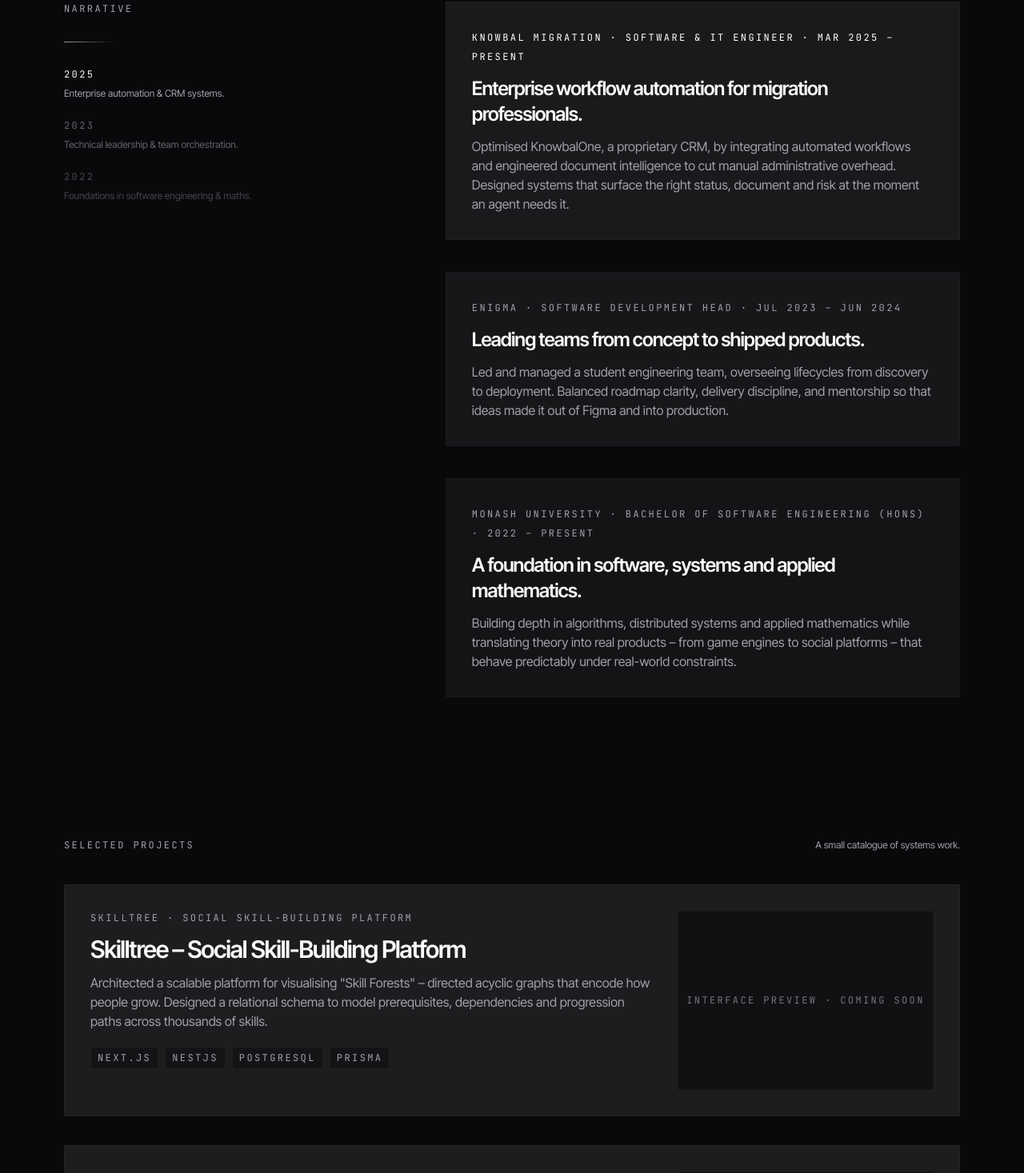
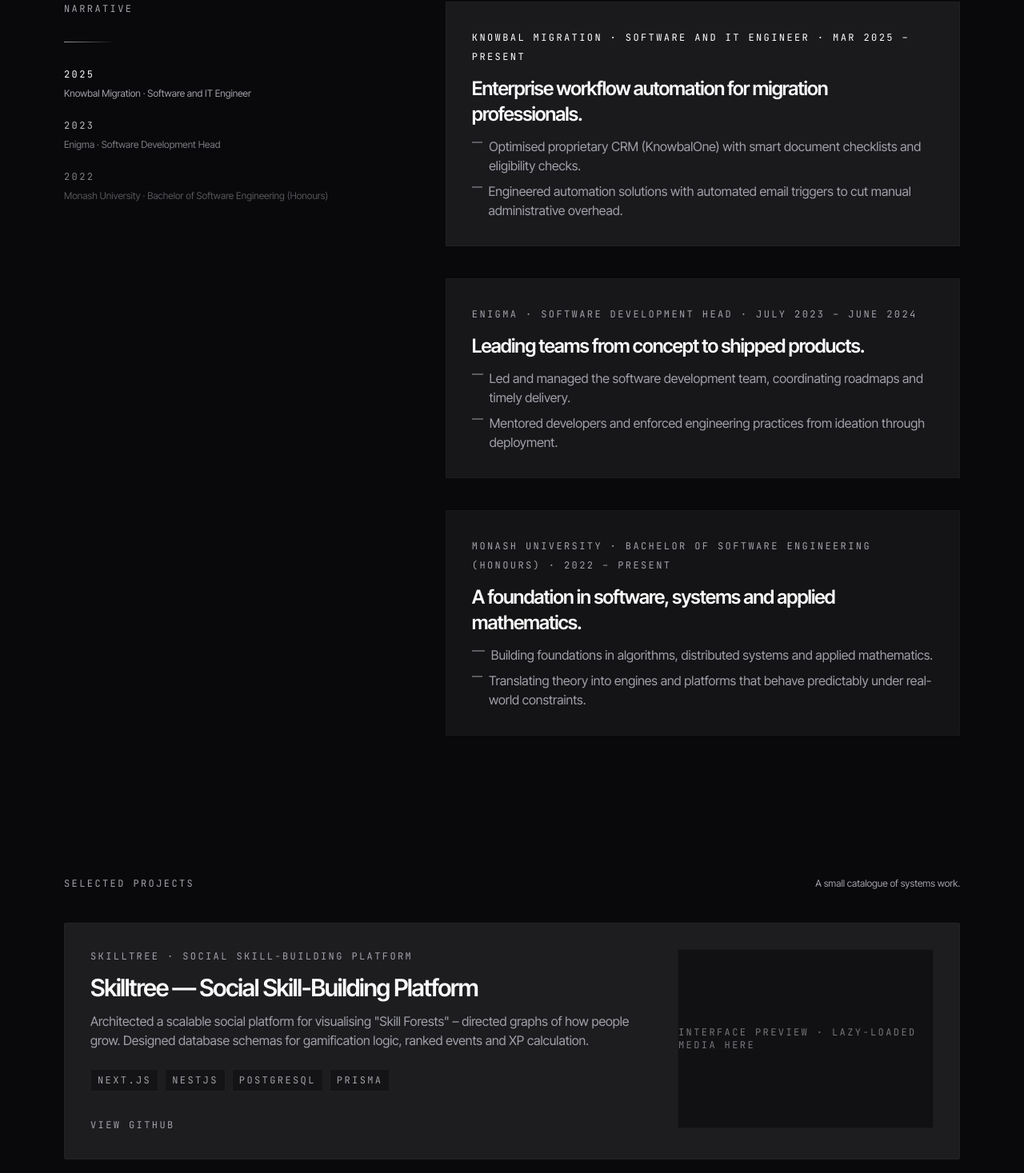
Before and after one commit to rithikreddy680/planned-port, a Next.js app in the folder apps/web/: page / in a window 1280 px wide. Shown: the part 878-2345 px from the top of the page at 80% size. Built offline with nearby package versions, Linux system fonts and the light colour scheme.

Commit message:
Update dependencies and remove unused not-found page
- Added `zustand` version 5.0.11 to `package.json` and updated `pnpm-lock.yaml`.
- Removed the `_not-found` page and its associated references from the build.
- Updated webpack runtime hash for build consistency.

```diff
--- a/apps/web/app/globals.css
+++ b/apps/web/app/globals.css
@@ -48,6 +48,12 @@
   background-color: hsl(var(--background));
   color: hsl(var(--foreground));
   font-family: var(--font-sans);
+  transition: background-color 500ms ease-in-out, color 500ms ease-in-out;
+  scrollbar-width: none;
+}
+
+body::-webkit-scrollbar {
+  display: none;
 }
 
 h1,
--- a/apps/web/app/layout.tsx
+++ b/apps/web/app/layout.tsx
@@ -7,8 +7,9 @@
 import { CvButton } from "@/components/ui/cv-button";
 
 export const metadata: Metadata = {
-  title: "Rithik Reddy | Portfolio",
-  description: "Building Scalable Logic."
+  title: "Rithik Reddy | Full Stack Software Engineer",
+  description:
+    "Portfolio of Rithik Reddy, a Software Engineering student at Monash University specialising in scalable logic, Next.js and SAP S/4HANA."
 };
 
 export default function RootLayout({
@@ -17,7 +18,7 @@
   children: React.ReactNode;
 }) {
   return (
-    <html lang="en" className={`${sans.variable} ${mono.variable}`}>
+    <html lang="en" className={`dark ${sans.variable} ${mono.variable}`}>
       <body className="min-h-screen bg-background text-foreground antialiased">
         <SmoothScroll>
           <div className="relative min-h-screen overflow-hidden">
--- a/apps/web/components/sections/narrative.tsx
+++ b/apps/web/components/sections/narrative.tsx
@@ -1,8 +1,13 @@
 'use client';
+
+import { experiences } from "@/lib/content";
 
 export function NarrativeSection() {
   return (
-    <section className="relative min-h-screen px-6 py-20 md:px-12 lg:px-20">
+    <section
+      id="experience"
+      className="relative min-h-screen px-6 py-20 md:px-12 lg:px-20"
+    >
       <div className="mx-auto max-w-6xl grid gap-12 md:grid-cols-[minmax(0,0.4fr)_minmax(0,0.6fr)]">
         {/* Sticky timeline */}
         <aside className="relative">
@@ -11,68 +16,62 @@
             <div className="h-px w-16 bg-gradient-to-r from-foreground/60 to-transparent" />
 
             <div className="space-y-6 text-xs text-muted-foreground">
-              <div className="space-y-2">
-                <p className="mono-label text-foreground">2025</p>
-                <p>Enterprise automation & CRM systems.</p>
-              </div>
-              <div className="space-y-2 opacity-60">
-                <p className="mono-label">2023</p>
-                <p>Technical leadership & team orchestration.</p>
-              </div>
-              <div className="space-y-2 opacity-40">
-                <p className="mono-label">2022</p>
-                <p>Foundations in software engineering & maths.</p>
-              </div>
+              {experiences.map((exp, index) => (
+                <div
+                  key={exp.company}
+                  className={`space-y-2 ${
+                    index === 0 ? "opacity-100" : index === 1 ? "opacity-75" : "opacity-50"
+                  }`}
+                >
+                  <p className="mono-label text-foreground">
+                    {exp.period.split("–")[0].trim().split(" ").pop()}
+                  </p>
+                  <p>
+                    {exp.company} · {exp.role}
+                  </p>
+                </div>
+              ))}
             </div>
           </div>
         </aside>
 
-        {/* Scrolling cards – static content for now, GSAP scroll effects to come */}
         <div className="space-y-10">
-          <article className="border border-border/60 bg-card/60 px-6 py-6 md:px-8 md:py-8 text-sm md:text-base">
-            <p className="mono-label mb-3 text-accent">
-              KNOWBAL MIGRATION · SOFTWARE & IT ENGINEER · MAR 2025 – PRESENT
-            </p>
-            <h2 className="mb-3 text-xl md:text-2xl font-semibold tracking-tightest">
-              Enterprise workflow automation for migration professionals.
-            </h2>
-            <p className="text-muted-foreground">
-              Optimised KnowbalOne, a proprietary CRM, by integrating automated
-              workflows and engineered document intelligence to cut manual
-              administrative overhead. Designed systems that surface the right
-              status, document and risk at the moment an agent needs it.
-            </p>
-          </article>
-
-          <article className="border border-border/40 bg-card/50 px-6 py-6 md:px-8 md:py-8 text-sm md:text-base">
-            <p className="mono-label mb-3 text-muted-foreground">
-              ENIGMA · SOFTWARE DEVELOPMENT HEAD · JUL 2023 – JUN 2024
-            </p>
-            <h2 className="mb-3 text-xl md:text-2xl font-semibold tracking-tightest">
-              Leading teams from concept to shipped products.
-            </h2>
-            <p className="text-muted-foreground">
-              Led and managed a student engineering team, overseeing lifecycles
-              from discovery to deployment. Balanced roadmap clarity, delivery
-              discipline, and mentorship so that ideas made it out of Figma and
-              into production.
-            </p>
-          </article>
-
-          <article className="border border-border/30 bg-card/40 px-6 py-6 md:px-8 md:py-8 text-sm md:text-base">
-            <p className="mono-label mb-3 text-muted-foreground">
-              MONASH UNIVERSITY · BACHELOR OF SOFTWARE ENGINEERING (HONS) · 2022 – PRESENT
-            </p>
-            <h2 className="mb-3 text-xl md:text-2xl font-semibold tracking-tightest">
-              A foundation in software, systems and applied mathematics.
-            </h2>
-            <p className="text-muted-foreground">
-              Building depth in algorithms, distributed systems and applied
-              mathematics while translating theory into real products – from
-              game engines to social platforms – that behave predictably under
-              real-world constraints.
-            </p>
-          </article>
+          {experiences.map((exp, index) => (
+            <article
+              key={exp.company}
+              className={`border px-6 py-6 md:px-8 md:py-8 text-sm md:text-base ${
+                index === 0
+                  ? "border-border/60 bg-card/60"
+                  : index === 1
+                  ? "border-border/40 bg-card/50"
+                  : "border-border/30 bg-card/40"
+              }`}
+            >
+              <p
+                className={`mono-label mb-3 ${
+                  index === 0 ? "text-accent" : "text-muted-foreground"
+                }`}
+              >
+                {exp.company.toUpperCase()} · {exp.role.toUpperCase()} ·{" "}
+                {exp.period.toUpperCase()}
+              </p>
+              <h2 className="mb-3 text-xl md:text-2xl font-semibold tracking-tightest">
+                {index === 0
+                  ? "Enterprise workflow automation for migration professionals."
+                  : index === 1
+                  ? "Leading teams from concept to shipped products."
+                  : "A foundation in software, systems and applied mathematics."}
+              </h2>
+              <ul className="space-y-2 text-muted-foreground">
+                {exp.achievements.map((item) => (
+                  <li key={item} className="flex gap-2">
+                    <span className="mt-[6px] h-[2px] w-4 bg-muted-foreground/50" />
+                    <span>{item}</span>
+                  </li>
+                ))}
+              </ul>
+            </article>
+          ))}
         </div>
       </div>
     </section>
--- a/apps/web/components/sections/projects.tsx
+++ b/apps/web/components/sections/projects.tsx
@@ -1,8 +1,13 @@
 'use client';
+
+import { projects } from "@/lib/content";
 
 export function ProjectsSection() {
   return (
-    <section className="relative min-h-screen px-6 py-24 md:px-12 lg:px-20">
+    <section
+      id="projects"
+      className="relative min-h-screen px-6 py-24 md:px-12 lg:px-20"
+    >
       <div className="mx-auto max-w-6xl">
         <header className="mb-10 flex items-baseline justify-between">
           <p className="mono-label text-muted-foreground">SELECTED PROJECTS</p>
@@ -11,11 +16,10 @@
           </p>
         </header>
 
-        {/* Placeholder stacked cards – pinning + GSAP will refine this later */}
         <div className="relative space-y-6">
-          {PROJECTS.map((project, index) => (
+          {projects.map((project, index) => (
             <article
-              key={project.title}
+              key={project.id}
               className="relative rounded-md border border-border/60 bg-card/70 px-6 py-6 md:px-8 md:py-8 overflow-hidden"
               style={{
                 transform: `translateY(${index * 12}px)`
@@ -23,16 +27,18 @@
             >
               <div className="flex flex-col gap-6 md:flex-row md:items-start">
                 <div className="flex-1 space-y-3">
-                  <p className="mono-label text-muted-foreground">{project.badge}</p>
+                  <p className="mono-label text-muted-foreground">
+                    {project.title.toUpperCase()} · {project.subtitle.toUpperCase()}
+                  </p>
                   <h2 className="text-2xl md:text-3xl font-semibold tracking-tightest">
-                    {project.title}
+                    {project.title} — {project.subtitle}
                   </h2>
                   <p className="text-muted-foreground text-sm md:text-base">
                     {project.description}
                   </p>
 
-                  <div className="flex flex-wrap gap-2 pt-2">
-                    {project.stack.map((tag) => (
+                  <div className="flex flex-wrap gap-2 pt-3">
+                    {project.techStack.map((tag) => (
                       <span
                         key={tag}
                         className="mono-label rounded-sm border border-border/60 bg-background/40 px-2 py-1 text-[0.6rem] text-muted-foreground transition-colors hover:border-accent hover:text-foreground"
@@ -41,12 +47,26 @@
                       </span>
                     ))}
                   </div>
+
+                  {project.githubUrl && (
+                    <div className="pt-4">
+                      <a
+                        href={project.githubUrl}
+                        target="_blank"
+                        rel="noreferrer"
+                        className="mono-label inline-flex items-center gap-2 border-b border-transparent text-[0.7rem] text-muted-foreground transition-colors hover:border-muted-foreground hover:text-foreground"
+                      >
+                        VIEW GITHUB
+                      </a>
+                    </div>
+                  )}
                 </div>
 
                 <div className="relative h-40 w-full overflow-hidden rounded-sm border border-border/40 bg-background/60 md:h-56 md:w-80">
                   <div className="absolute inset-0 flex items-center justify-center text-xs tracking-wide text-muted-foreground/70">
-                    {/* Placeholder – will be replaced with video / GIF on hover */}
-                    <span className="mono-label">INTERFACE PREVIEW · COMING SOON</span>
+                    <span className="mono-label">
+                      INTERFACE PREVIEW · LAZY-LOADED MEDIA HERE
+                    </span>
                   </div>
                 </div>
               </div>
@@ -57,27 +77,3 @@
     </section>
   );
 }
-
-const PROJECTS = [
-  {
-    badge: "SKILLTREE · SOCIAL SKILL-BUILDING PLATFORM",
-    title: "Skilltree – Social Skill-Building Platform",
-    stack: ["Next.js", "NestJS", "PostgreSQL", "Prisma"],
-    description:
-      "Architected a scalable platform for visualising \"Skill Forests\" – directed acyclic graphs that encode how people grow. Designed a relational schema to model prerequisites, dependencies and progression paths across thousands of skills."
-  },
-  {
-    badge: "SANTORINI · GAME ENGINE",
-    title: "Santorini – Real-Time Turn Constraint System",
-    stack: ["Java", "Swing", "Design Patterns"],
-    description:
-      "Implemented a turn-based engine that models the Santorini board game with support for \"God Powers\" that override base rules via Factory and Visitor patterns, enabling complex rule composition without sacrificing clarity."
-  },
-  {
-    badge: "KNOWBALONE · CRM AUTOMATION",
-    title: "KnowbalOne – Enterprise Workflow Automation",
-    stack: ["CRM", "Automation", "Integrations"],
-    description:
-      "Built document checklists, eligibility checkers and automation rails that keep casework in sync across stakeholders, reducing manual follow-up and surfacing risks before they become blockers."
-  }
-];
--- a/apps/web/components/ui/theme-toggle.tsx
+++ b/apps/web/components/ui/theme-toggle.tsx
@@ -1,23 +1,20 @@
 'use client';
 
-import { useEffect, useState } from "react";
+import { useEffect } from "react";
+import { useThemeStore } from "@/hooks/use-theme-store";
 
 type Theme = "dark" | "light";
 
 export function ThemeToggle() {
-  const [theme, setTheme] = useState<Theme>("dark");
+  const theme = useThemeStore((s) => s.theme);
+  const setTheme = useThemeStore((s) => s.setTheme);
 
   useEffect(() => {
-    const stored = window.localStorage.getItem("rr-theme");
-    if (stored === "light" || stored === "dark") {
-      applyTheme(stored);
-      setTheme(stored);
-      return;
-    }
-    // default to dark / Digital Noir
-    applyTheme("dark");
-    setTheme("dark");
-  }, []);
+    const stored = window.localStorage.getItem("rr-theme") as Theme | null;
+    const initial: Theme = stored === "light" || stored === "dark" ? stored : "dark";
+    applyTheme(initial);
+    setTheme(initial);
+  }, [setTheme]);
 
   const applyTheme = (mode: Theme) => {
     const root = document.documentElement;
--- /dev/null
+++ b/apps/web/hooks/use-theme-store.ts
@@ -0,0 +1,13 @@
+import { create } from "zustand";
+
+type Theme = "dark" | "light";
+
+interface ThemeState {
+  theme: Theme;
+  setTheme: (theme: Theme) => void;
+}
+
+export const useThemeStore = create<ThemeState>((set) => ({
+  theme: "dark",
+  setTheme: (theme) => set({ theme })
+}));
--- /dev/null
+++ b/apps/web/lib/content.ts
@@ -0,0 +1,63 @@
+import type { Experience, Project } from "./types";
+
+export const experiences: Experience[] = [
+  {
+    company: "Knowbal Migration",
+    role: "Software and IT Engineer",
+    period: "Mar 2025 – Present",
+    achievements: [
+      "Optimised proprietary CRM (KnowbalOne) with smart document checklists and eligibility checks.",
+      "Engineered automation solutions with automated email triggers to cut manual administrative overhead."
+    ]
+  },
+  {
+    company: "Enigma",
+    role: "Software Development Head",
+    period: "July 2023 – June 2024",
+    achievements: [
+      "Led and managed the software development team, coordinating roadmaps and timely delivery.",
+      "Mentored developers and enforced engineering practices from ideation through deployment."
+    ]
+  },
+  {
+    company: "Monash University",
+    role: "Bachelor of Software Engineering (Honours)",
+    period: "2022 – Present",
+    achievements: [
+      "Building foundations in algorithms, distributed systems and applied mathematics.",
+      "Translating theory into engines and platforms that behave predictably under real-world constraints."
+    ]
+  }
+];
+
+export const projects: Project[] = [
+  {
+    id: "skilltree",
+    title: "Skilltree",
+    subtitle: "Social Skill-Building Platform",
+    techStack: ["Next.js", "NestJS", "PostgreSQL", "Prisma"],
+    description:
+      "Architected a scalable social platform for visualising \"Skill Forests\" – directed graphs of how people grow. Designed database schemas for gamification logic, ranked events and XP calculation.",
+    githubUrl: "https://github.com/yourusername/skilltree",
+    mediaSrc: "/media/skilltree-preview.mp4"
+  },
+  {
+    id: "santorini",
+    title: "Santorini",
+    subtitle: "Real-Time Turn Constraint System",
+    techStack: ["Java", "Swing", "Design Patterns"],
+    description:
+      "Implemented a Java Swing engine for the Santorini board game, with a God Power system that overrides base movement and build rules via Factory and Visitor design patterns.",
+    githubUrl: "https://github.com/yourusername/santorini-engine",
+    mediaSrc: "/media/santorini-preview.mp4"
+  },
+  {
+    id: "knowbal",
+    title: "KnowbalOne",
+    subtitle: "Enterprise Workflow Automation",
+    techStack: ["CRM", "Automation", "Integrations"],
+    description:
+      "Built document checklists, eligibility checkers and automation rails that keep casework in sync across stakeholders, surfacing risks before they become blockers.",
+    mediaSrc: "/media/knowbal-preview.mp4"
+  }
+];
--- /dev/null
+++ b/apps/web/lib/types.ts
@@ -0,0 +1,17 @@
+export interface Project {
+  id: string;
+  title: string;
+  subtitle: string;
+  techStack: string[];
+  description: string;
+  githubUrl?: string;
+  liveUrl?: string;
+  mediaSrc: string;
+}
+
+export interface Experience {
+  company: string;
+  role: string;
+  period: string;
+  achievements: string[];
+}
--- a/apps/web/package.json
+++ b/apps/web/package.json
@@ -15,7 +15,8 @@
     "gsap": "^3.14.2",
     "next": "14.2.5",
     "react": "18.3.1",
-    "react-dom": "18.3.1"
+    "react-dom": "18.3.1",
+    "zustand": "^5.0.11"
   },
   "devDependencies": {
     "@types/node": "^20.0.0",
```
Also changed, not shown: apps/web/components/motion/smooth-scroll.tsx (+7 -2 lines), 1 other file (tests, documents, lock files or other folders).
